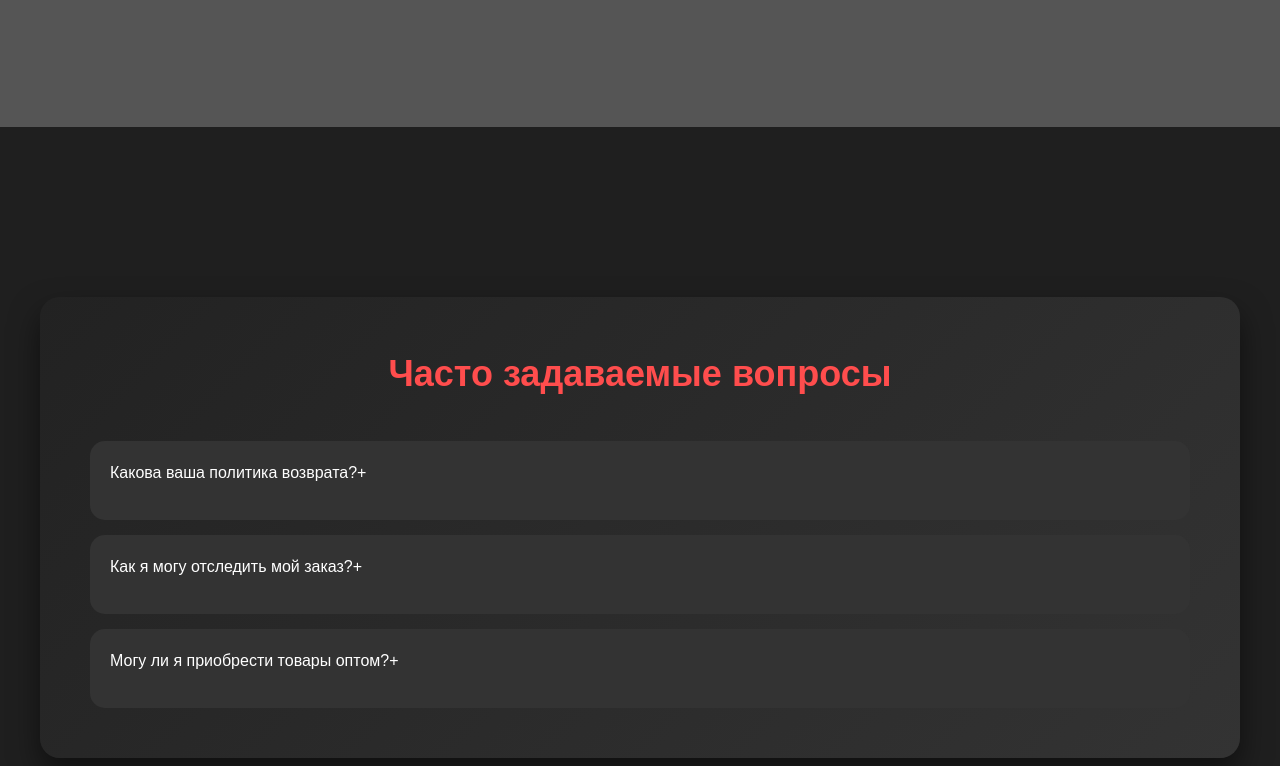
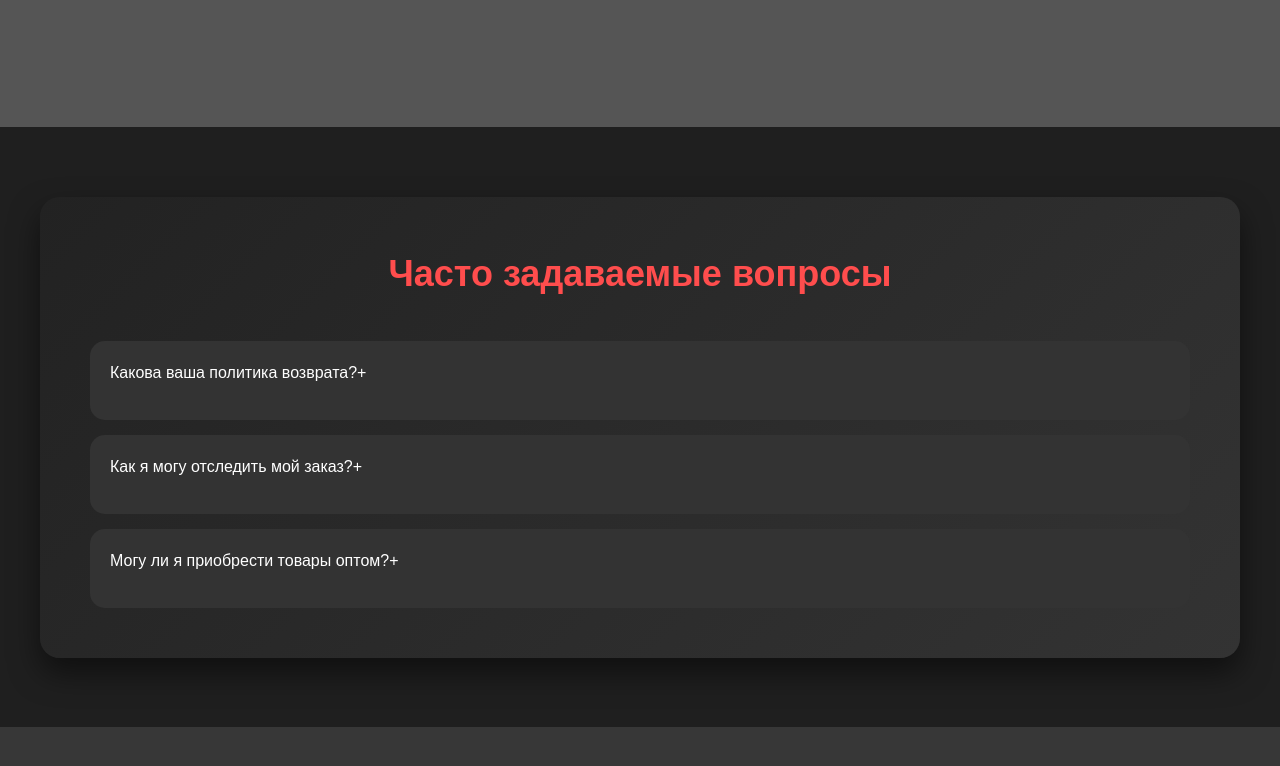
Before and after one commit to belovdima/PROJECTS, a React (Vite) app in the folder Ranepa/: page / in a window 1280 px wide. Shown: the part 2320-3086 px from the top of the page. Built offline with nearby package versions, Linux system fonts and the light colour scheme; a web font is replaced by a local one.

Commit message:
modified css

```diff
--- a/Ranepa/src/styles/css/styles.css
+++ b/Ranepa/src/styles/css/styles.css
@@ -533,7 +533,7 @@ a:active {
   -webkit-box-pack: center;
       -ms-flex-pack: center;
           justify-content: center;
-  min-height: 100vh;
+  min-height: 600px;
   background-color: #1f1f1f;
 }
 
--- a/Ranepa/src/styles/scss/_faq.scss
+++ b/Ranepa/src/styles/scss/_faq.scss
@@ -74,7 +74,7 @@
     display: flex;
     align-items: center;
     justify-content: center;
-    min-height: 100vh;
+    min-height: 600px;
     background-color: #1f1f1f;
 }
 
```
